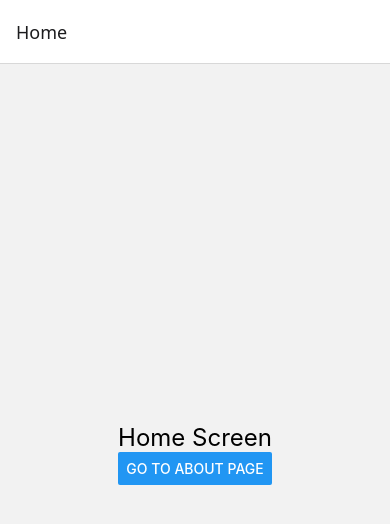
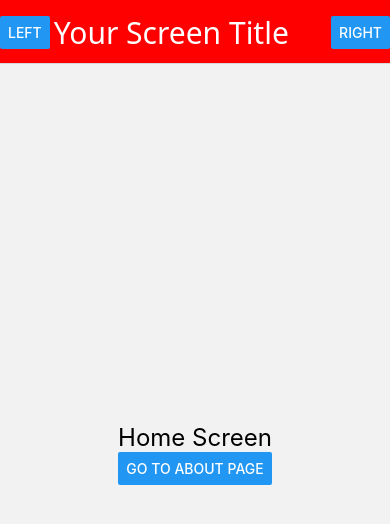
Before and after one commit to Rahul-7027/React_Native, a React Native app: screen / in a window 390 px wide. Shown: the top 524 px of the page. Built offline with nearby package versions, Linux system fonts and the light colour scheme.

Commit message:
seprate the file for navigation

```diff
--- a/components/HomeStack.js
+++ b/components/HomeStack.js
@@ -1,5 +1,5 @@
 import React from 'react'
-import { View, Text, Button } from 'react-native'
+import { Button, Text, View } from 'react-native'
 
 const HomeStack = ({ navigation }) => {
     return (
--- a/components/StackNavigationUser.js
+++ b/components/StackNavigationUser.js
@@ -1,20 +1,34 @@
 import React from 'react'
-import { NavigationContainer } from '@react-navigation/native';
-import { createStackNavigator } from '@react-navigation/stack';
+import { NavigationContainer } from '@react-navigation/native'
+import { createStackNavigator } from '@react-navigation/stack'
 import HomeStack from './HomeStack';
-import About from "./HomeStack"
-
-
+import { About } from './HomeStack';
+import { Button, Text, View } from 'react-native'
 
 const Stack = createStackNavigator();
+
 const StackNavigationUser = () => {
-
     return (
         <NavigationContainer>
-            <Stack.Navigator>
-                <Stack.Screen name='Home' component={HomeStack} />
+            <Stack.Navigator
+                screenOptions={{
+                    headerStyle: { backgroundColor: "red", },
+                    headerTitleStyle: { fontSize: 30, },
+                    headerTintColor: { color: "white" }
+                }}>
+                <Stack.Screen
+                    options={{
+                        headerLeft: () => (
+                            <Button title='Left' onPress={() => alert('Left button pressed')} />
+                        ),
+                        headerRight: () => (
+                            <Button title='Right' onPress={() => alert('Right button pressed')} />
+                        ),
+                        headerTitle: 'Your Screen Title',
+                        headerTintColor: "white"
+                    }}
+                    name='Home' component={HomeStack} />
                 <Stack.Screen name='About' component={About} />
-
             </Stack.Navigator>
         </NavigationContainer>
     )
```
